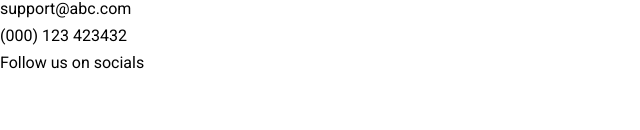
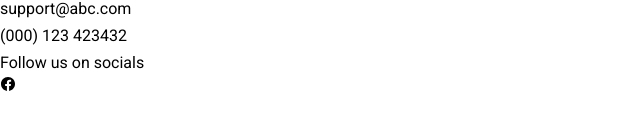
Before and after one commit to tsimeonov/Furniture-eCommerce-Website, a plain HTML site: page index.html in a window 1280 px wide. Shown: the part 402-532 px from the top of the page, 0-640 px from the left. Drawn offline with nearby package versions, Linux system fonts and the light colour scheme; a web font is replaced by a local one.

Commit message:
add facebook logo

```diff
--- a/index.html
+++ b/index.html
@@ -144,6 +144,14 @@
 
 				<div class="social-wrapper">
 					<p class="social-list-title">Follow us on socials</p>
+
+					<ul class="social-list">
+						<li>
+							<a href="#" class="social link">
+								<ion-icon name="logo-facebook"></ion-icon>
+							</a>
+						</li>
+					</ul>
 				</div>
 			</div>
 		</div>
```
